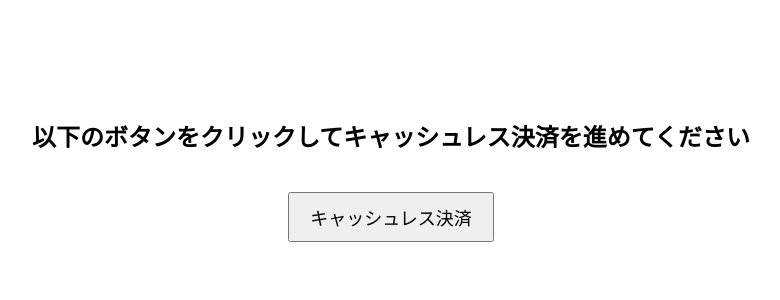
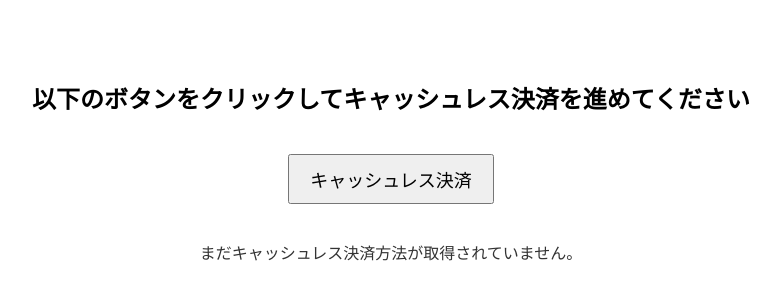
Before and after one commit to MaenAlaraj/GC_Cashless_Settlment, a React (Create React App) app: page / in a window 1280 px wide. Shown: the part 230-530 px from the top of the page, without its empty margins (249-1029 px from the left). Built offline with nearby package versions, Linux system fonts and the light colour scheme.

Commit message:
Initial commit

```diff
--- a/src/App.js
+++ b/src/App.js
@@ -1,9 +1,6 @@
-// src/App.jsx
 import React, { useState } from 'react';
-import Cashless from './Cashless';
 
 const App = () => {
-  const [cashlessActive, setCashlessActive] = useState(false);
   const [isCalling, setIsCalling] = useState(false); // Prevent duplicate calls
   const [paymentMethod, setPaymentMethod] = useState(""); // Store the returned value
 
@@ -22,20 +19,14 @@ const App = () => {
       const retPaymentMethodType = await window.GC_CashlessInterface.get_GCCashless();
       console.log("[App.js]: Cashless Method type is received:", retPaymentMethodType);
 
-       // Update the state with the returned value
-       setPaymentMethod(retPaymentMethodType);
-
-
-
-      // Reset the state to allow future interactions
-      setCashlessActive(false);
+      // Update the state with the returned value
+      setPaymentMethod(retPaymentMethodType);
     } catch (error) {
       console.error("[App.js]: Error calling get_GCCashless:", error);
     } finally {
       setIsCalling(false); // Allow further calls
     }
   };
-
 
   return (
     <div style={styles.container}>
@@ -44,21 +35,17 @@ const App = () => {
       </div>
       <button
         style={styles.button}
-        onClick={() => {
-          // Ensure the state is ready for a new interaction
-          setCashlessActive(true);
-          handleClick();
-        }}
+        onClick={handleClick}
       >
         キャッシュレス決済
       </button>
 
-    {/* Display the returned value under the button */}
-    {paymentMethod && (
-        <div style={styles.result}>
-          <p>受け取ったキャッシュレス決済方法: {paymentMethod}</p>
-        </div>
-      )}
+      {/* Display the returned value or fallback text */}
+      <div style={styles.result}>
+        {paymentMethod
+          ? <p>受け取ったキャッシュレス決済方法: {paymentMethod}</p>
+          : <p>まだキャッシュレス決済方法が取得されていません。</p>}
+      </div>
     </div>
   );
 };
@@ -80,6 +67,11 @@ const styles = {
     fontSize: '18px',
     cursor: 'pointer',
   },
+  result: {
+    marginTop: '20px',
+    fontSize: '16px',
+    color: '#333',
+  },
 };
 
 export default App;
```
